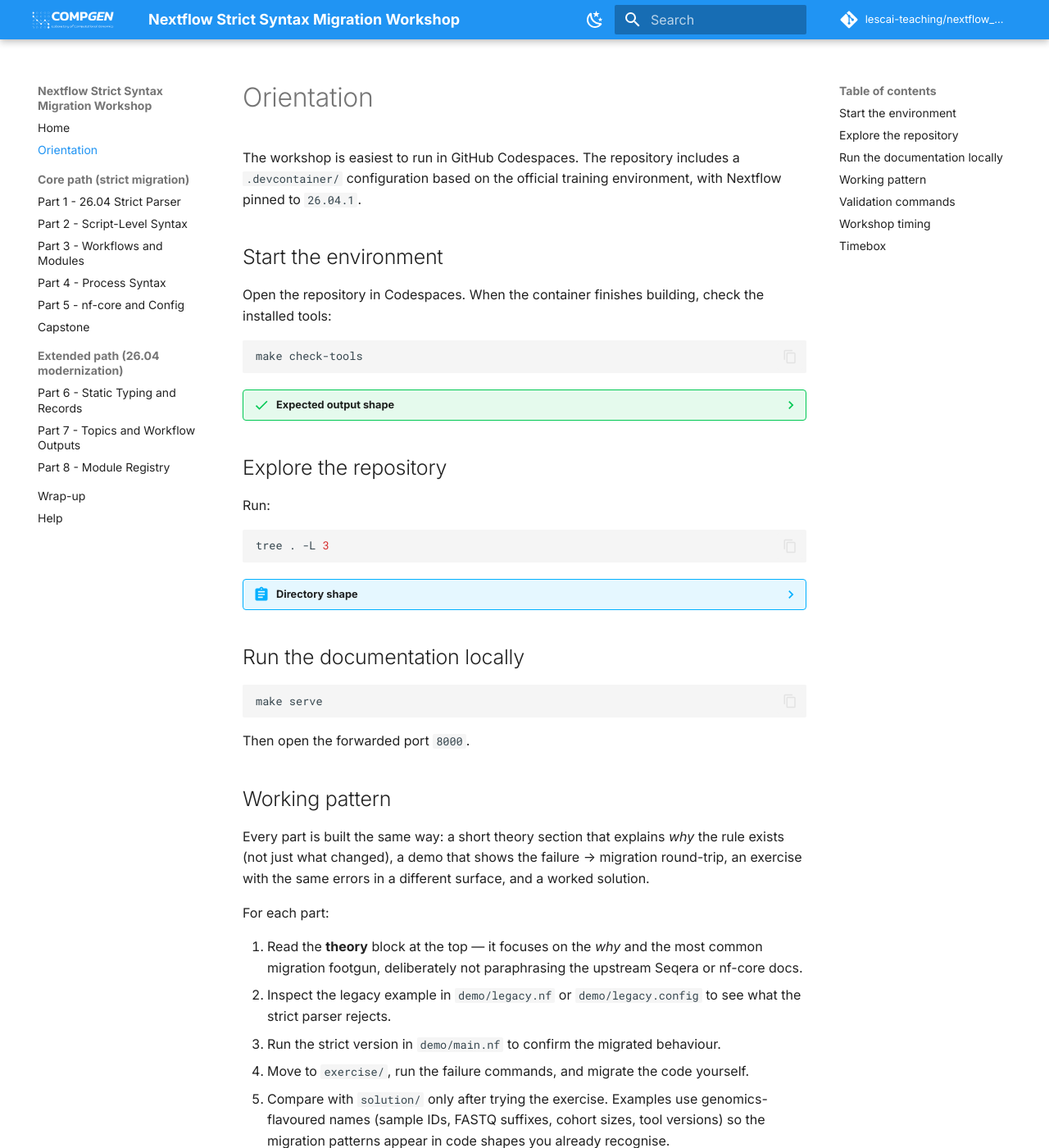
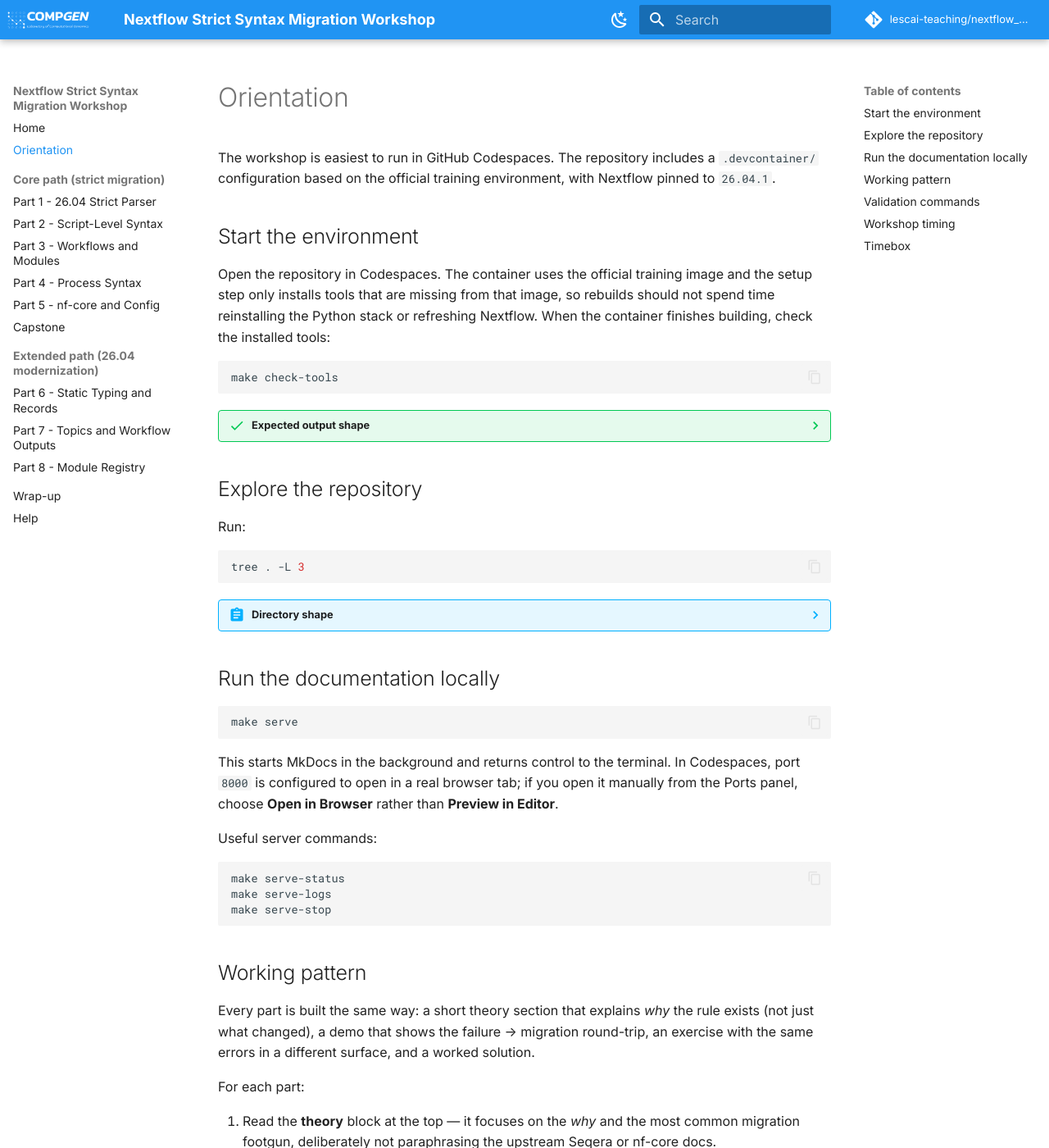
Before and after one commit to lescai-teaching/nextflow_strict_syntax_2026, an MkDocs documentation site: the page built from docs/orientation.md, in a window 1280 px wide and 1400 px high. Shown: the whole window at 82% size. Built offline with MkDocs 1.6.1 and Material for MkDocs 9.7.7, drawn with Linux system fonts in a browser that asks for light colours; comment, search, counter and statistics services are not loaded; some of the changed text lies outside the part shown.

Commit message:
Improve Codespaces docs startup

````diff
--- a/docs/assets/stylesheets/extra.css
+++ b/docs/assets/stylesheets/extra.css
@@ -25,6 +25,10 @@
   --md-accent-fg-color: #0288d1;
 }
 
+.md-grid {
+  max-width: min(100%, 88rem);
+}
+
 .md-typeset .timebox {
   border-left: 0.2rem solid var(--md-primary-fg-color);
   padding-left: 0.8rem;
--- a/docs/orientation.md
+++ b/docs/orientation.md
@@ -4,7 +4,10 @@ The workshop is easiest to run in GitHub Codespaces. The repository includes a `
 
 ## Start the environment
 
-Open the repository in Codespaces. When the container finishes building, check the installed tools:
+Open the repository in Codespaces. The container uses the official training
+image and the setup step only installs tools that are missing from that image,
+so rebuilds should not spend time reinstalling the Python stack or refreshing
+Nextflow. When the container finishes building, check the installed tools:
 
 ```bash
 make check-tools
@@ -51,7 +55,18 @@ tree . -L 3
 make serve
 ```
 
-Then open the forwarded port `8000`.
+This starts MkDocs in the background and returns control to the terminal. In
+Codespaces, port `8000` is configured to open in a real browser tab; if you
+open it manually from the Ports panel, choose **Open in Browser** rather than
+**Preview in Editor**.
+
+Useful server commands:
+
+```bash
+make serve-status
+make serve-logs
+make serve-stop
+```
 
 ## Working pattern
 
@@ -71,6 +86,8 @@ Use these commands from the repository root:
 
 ```bash
 make docs              # mkdocs build --strict
+make serve             # start mkdocs in the background on port 8000
+make serve-stop        # stop the background mkdocs server
 make lint              # nextflow lint on every demo/ and solution/
 make test              # nextflow run + nf-test on every solution/
 make check-exercises   # guard: exercise/main.nf must differ from demo/legacy.nf
````
Also changed, not shown: other parts of docs/orientation.md (+1 -0 lines), README.md (+8 -2 lines), 4 other files.
